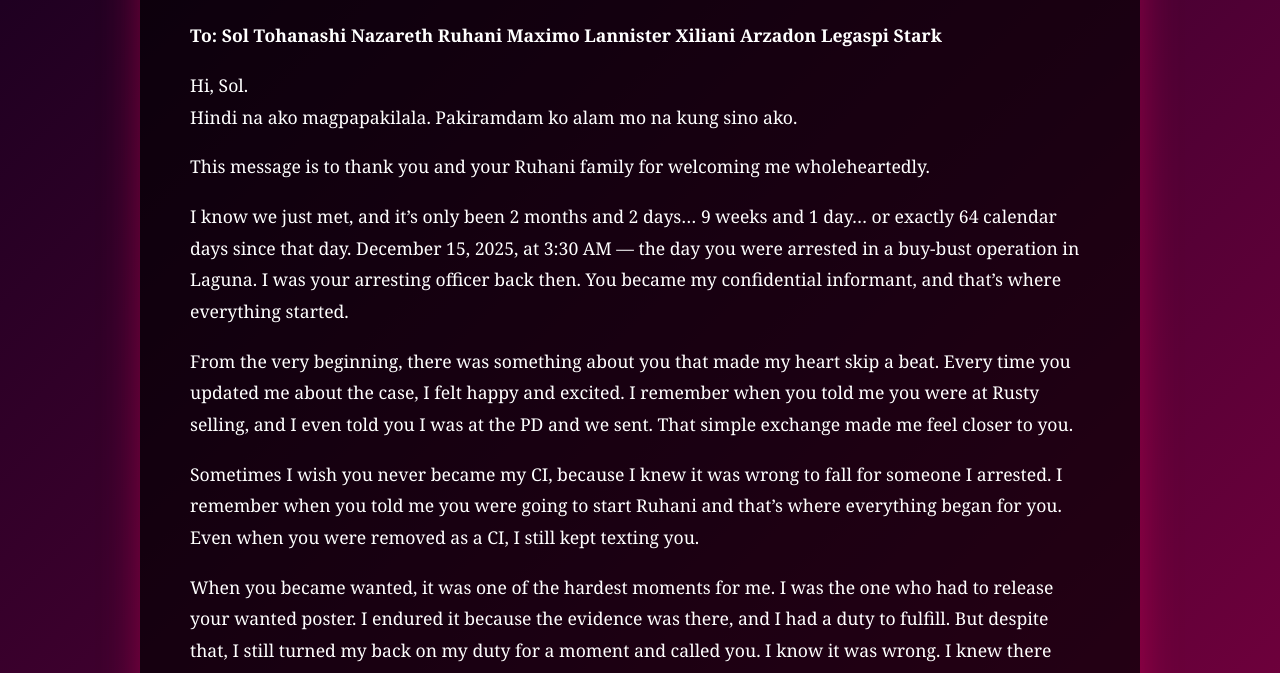
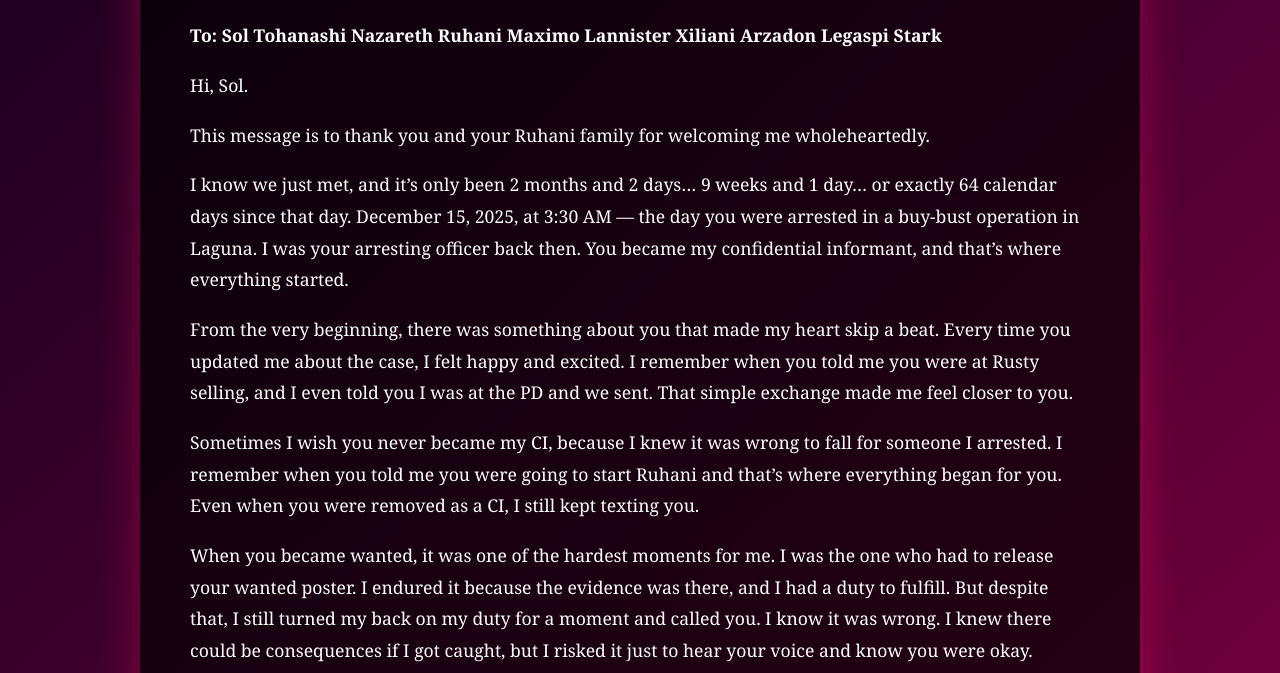
Before and after one commit to SkittsYT/valentine-for-sol, a plain HTML site: page index.html in a window 1280 px wide. Shown: the part 124-797 px from the top of the page. Drawn offline with Linux system fonts and the light colour scheme.

Commit message:
Update index.html

```diff
--- a/index.html
+++ b/index.html
@@ -75,8 +75,7 @@
 
     <p><strong>To: Sol Tohanashi Nazareth Ruhani Maximo Lannister Xiliani Arzadon Legaspi Stark</strong></p>
 
-    <p>Hi, Sol.<br>
-    Hindi na ako magpapakilala. Pakiramdam ko alam mo na kung sino ako.</p>
+    <p>Hi, Sol.</p>
 
     <p>This message is to thank you and your Ruhani family for welcoming me wholeheartedly.</p>
 
```
